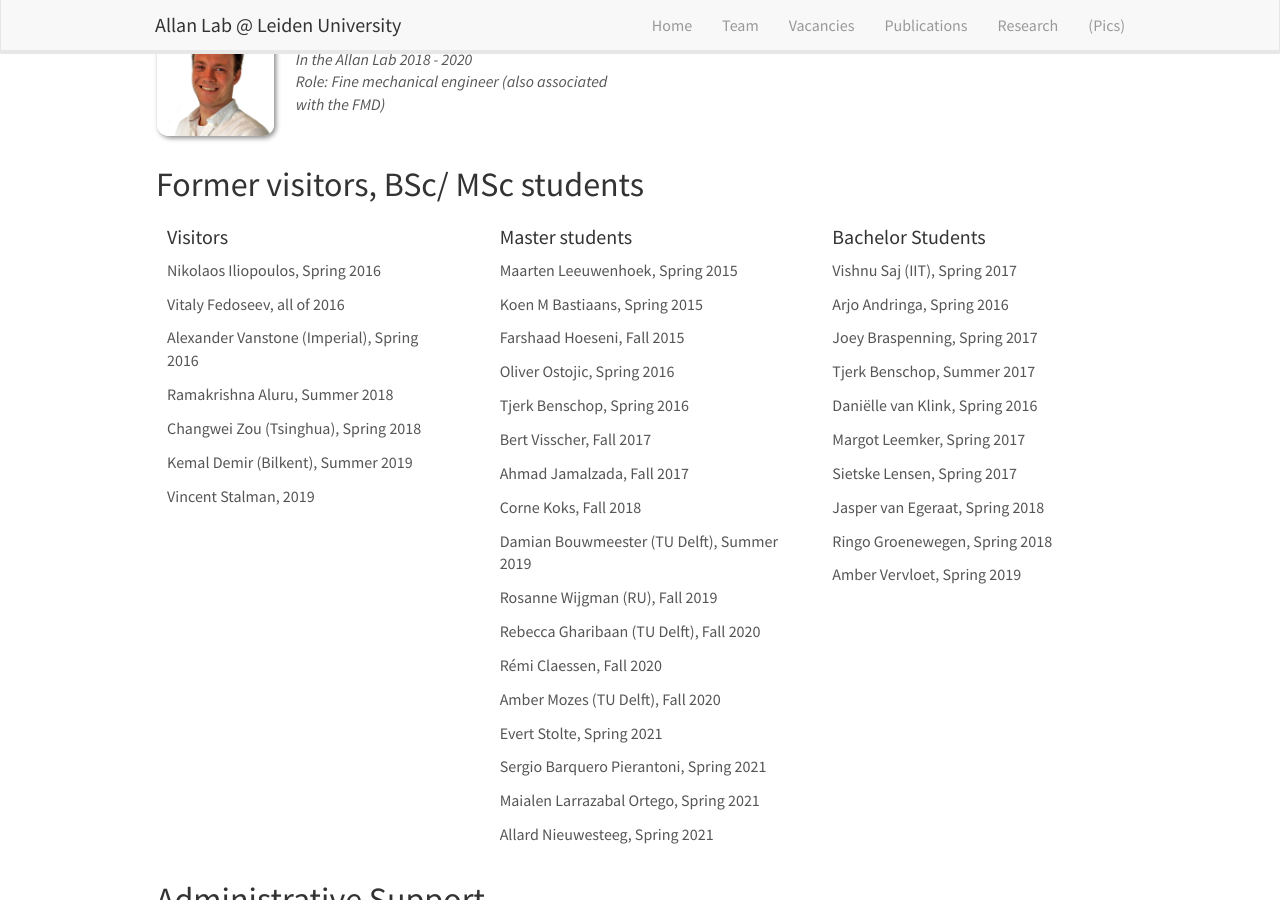
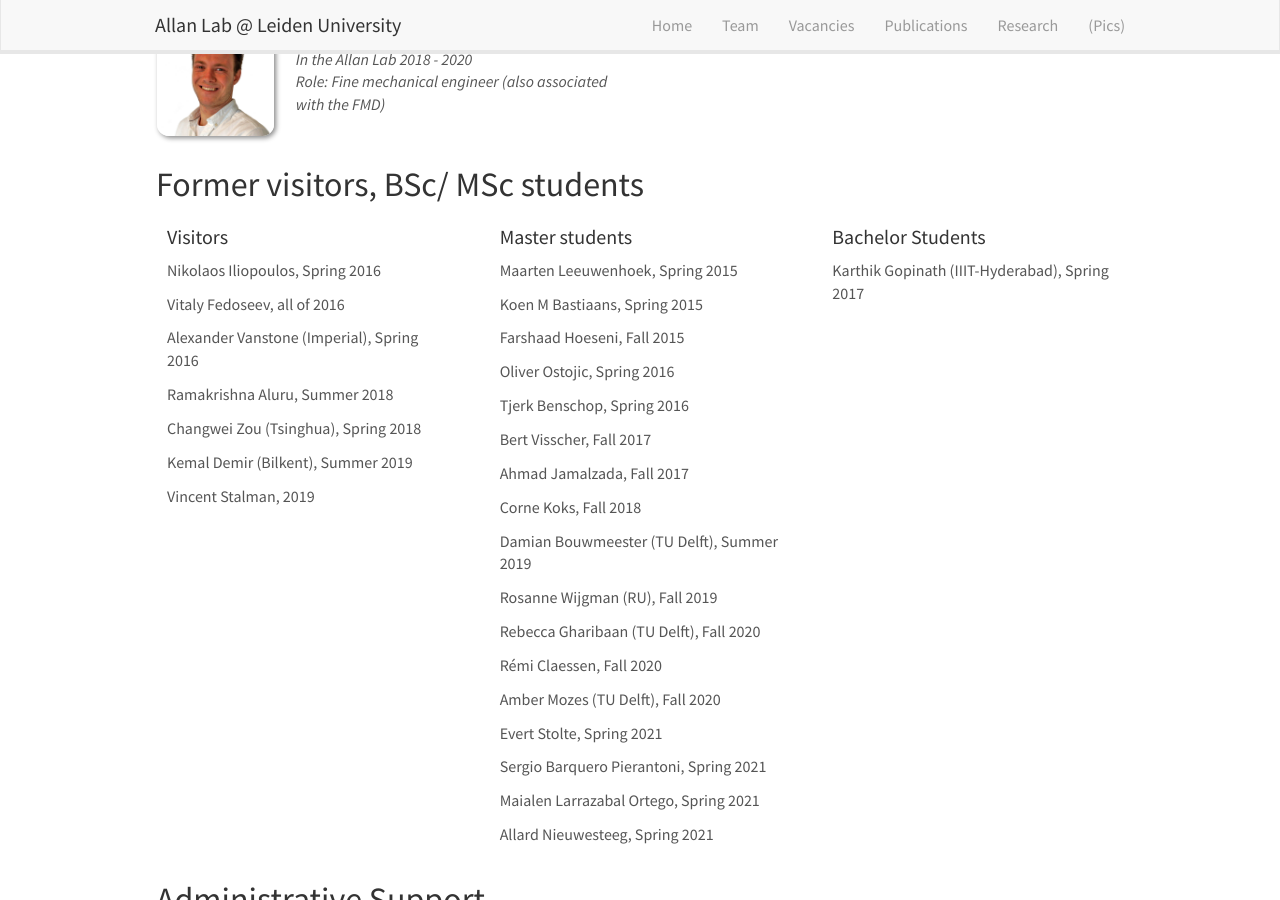
Before and after one commit to kharitz/shapets_website, a Jekyll site: the page built from _pages/team.md, in a window 1280 px wide and 900 px high, scrolled down 2386 px. Built offline with Jekyll 4.4.1, drawn with Linux system fonts in a browser that asks for light colours; nearby versions of some CDN libraries.

Commit message:
updated bsc data
a

```diff
--- a/_data/alumni_bsc.yml
+++ b/_data/alumni_bsc.yml
@@ -1,19 +1 @@
-- name: Vishnu Saj (IIT), Spring 2017
-
-- name: Arjo Andringa, Spring 2016
-
-- name: Joey Braspenning, Spring 2017
-
-- name: Tjerk Benschop, Summer 2017
-
-- name: Daniëlle van Klink, Spring 2016
-
-- name: Margot Leemker, Spring 2017
-
-- name: Sietske Lensen, Spring 2017
-
-- name: Jasper van Egeraat, Spring 2018
-
-- name: Ringo Groenewegen, Spring 2018
-
-- name: Amber Vervloet, Spring 2019
+- name: Karthik Gopinath (IIIT-Hyderabad), Spring 2017
```
